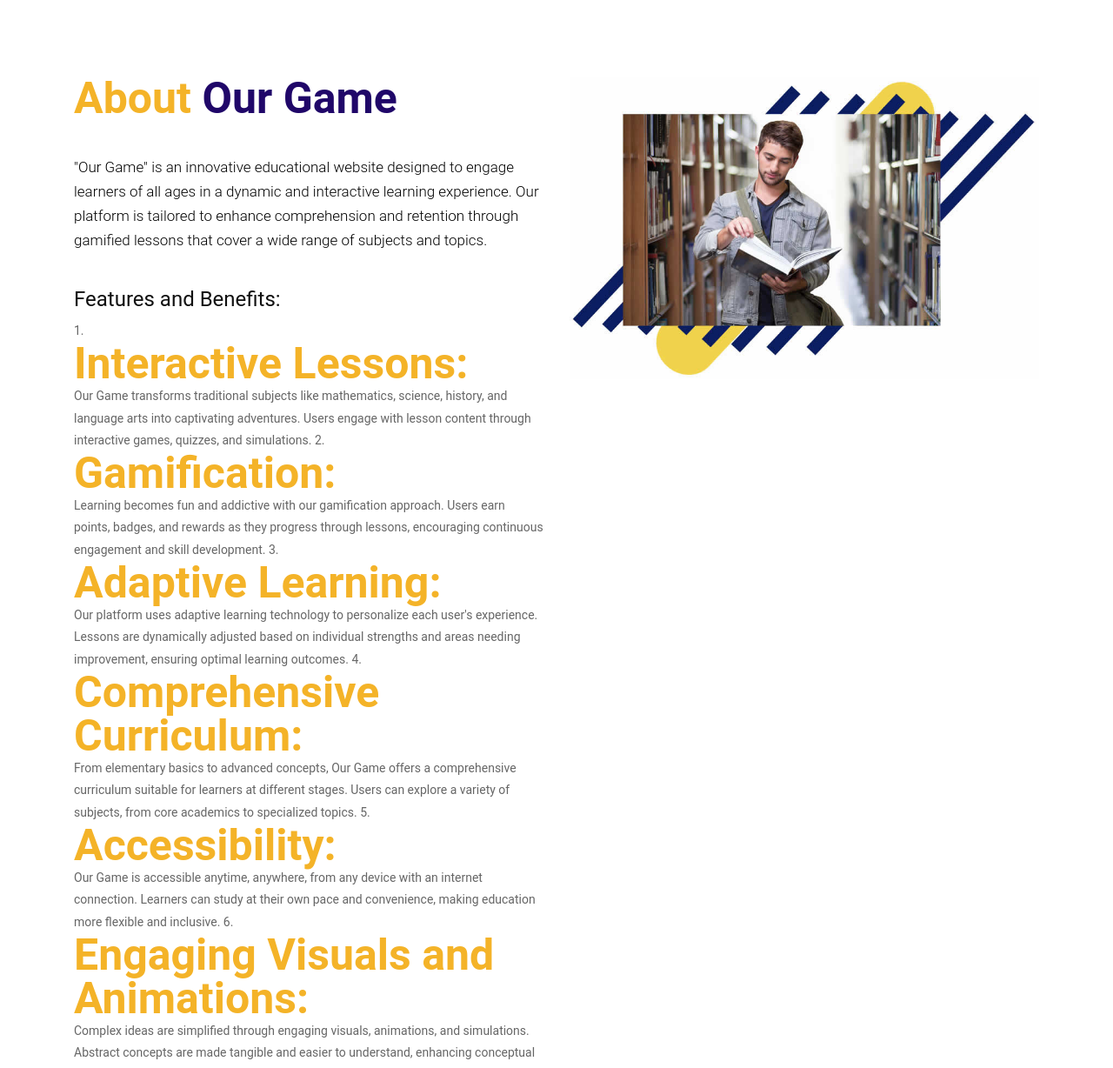
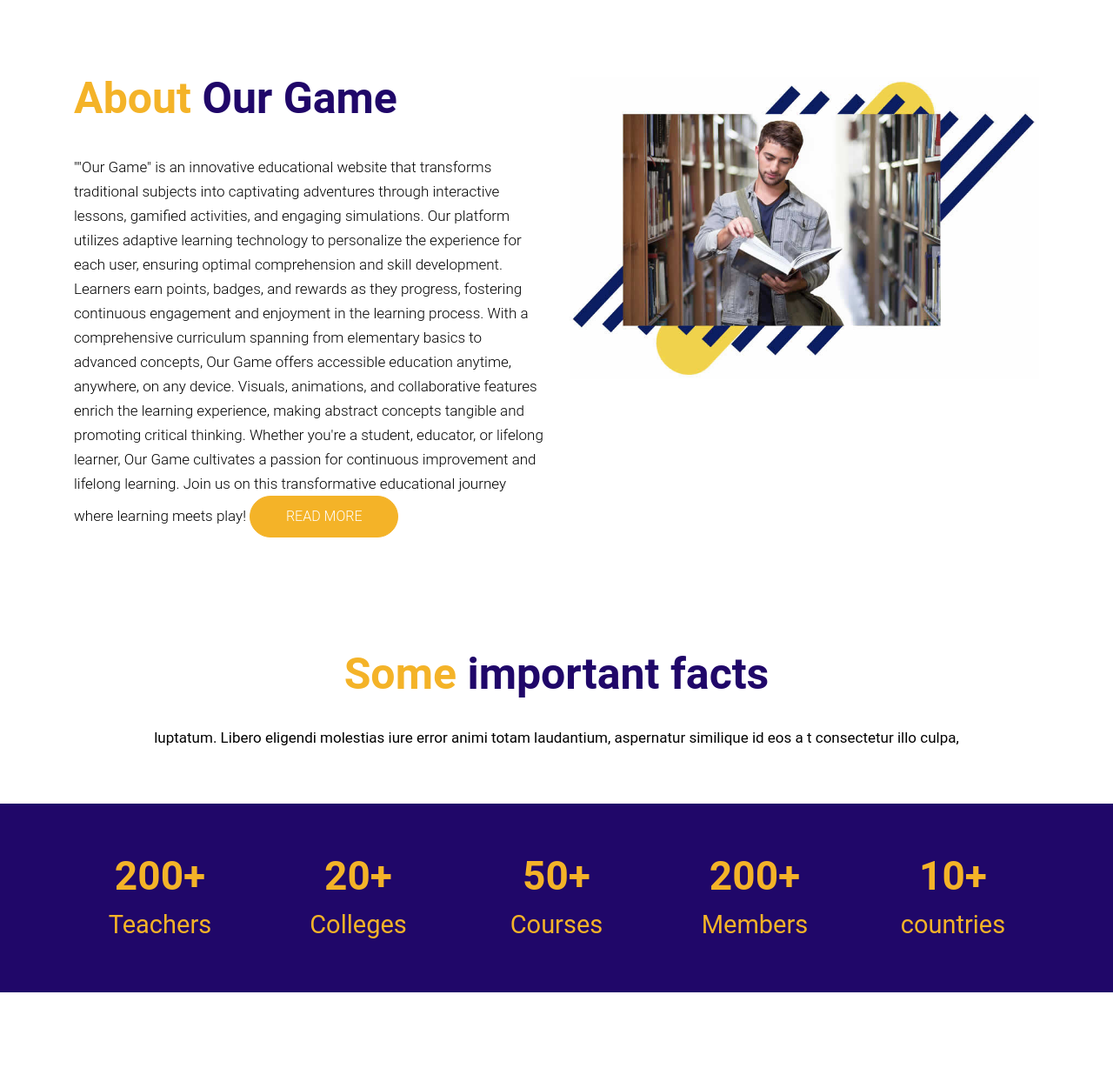
Before and after one commit to MOQA-01/Ipa386, a plain HTML site: page index.html in a window 1280 px wide. Shown: the part 680-1908 px from the top of the page at 87% size. Drawn offline with nearby package versions, Linux system fonts and the light colour scheme; some packages are replaced by stand-ins of ours.

Commit message:
Update index.html

```diff
--- a/index.html
+++ b/index.html
@@ -183,39 +183,7 @@
                 <div class="col-xl-6 col-lg-6 col-md-6 col-sm-12">
                     <div class="about-box">
                         <h2>About <strong class="yellow">Our Game</strong></h2>
-                        <p>"Our Game" is an innovative educational website designed to engage learners of all ages in a dynamic and interactive learning experience. Our platform is tailored to enhance comprehension and retention through gamified lessons that cover a wide range of subjects and topics.
-
-<h1>Features and Benefits:</h1>
-
-1. <h2>Interactive Lessons:</h2> Our Game transforms traditional subjects like mathematics, science, history, and language arts into captivating adventures. Users engage with lesson content through interactive games, quizzes, and simulations.
-
-2. <h2>Gamification:</h2> Learning becomes fun and addictive with our gamification approach. Users earn points, badges, and rewards as they progress through lessons, encouraging continuous engagement and skill development.
-
-3. <h2>Adaptive Learning:</h2> Our platform uses adaptive learning technology to personalize each user's experience. Lessons are dynamically adjusted based on individual strengths and areas needing improvement, ensuring optimal learning outcomes.
-
-4. <h2>Comprehensive Curriculum:</h2> From elementary basics to advanced concepts, Our Game offers a comprehensive curriculum suitable for learners at different stages. Users can explore a variety of subjects, from core academics to specialized topics.
-
-5. <h2>Accessibility:</h2> Our Game is accessible anytime, anywhere, from any device with an internet connection. Learners can study at their own pace and convenience, making education more flexible and inclusive.
-
-6. <h2>Engaging Visuals and Animations:</h2> Complex ideas are simplified through engaging visuals, animations, and simulations. Abstract concepts are made tangible and easier to understand, enhancing conceptual clarity.
-
-7. <h2>Progress Tracking:</h2> Users can monitor their progress and performance through detailed analytics and reports. Parents and educators can also track learners' achievements and offer targeted support.
-
-8. <h2>Community and Collaboration:</h2> Our Game fosters a sense of community among learners. Users can collaborate on projects, share insights, and participate in group challenges, promoting social learning and teamwork.
-
-<h1>Educational Objectives:</h1>
-
-- <h2>Enhanced Learning Outcomes:</h2> Our Game aims to improve academic performance by making learning enjoyable and effective.
-
-- <h2>Critical Thinking and Problem-Solving:</h2> Users develop critical thinking skills through interactive challenges and puzzles.
-
-- <h2>Life-Long Learning:</h2> Our Game instills a passion for learning, encouraging continuous self-improvement beyond the classroom.
-
-<h2>Target Audience:</h2>
-
-Our Game caters to students, educators, and lifelong learners seeking an engaging and effective educational experience. Whether you're a student looking to supplement classroom learning or an adult pursuing self-improvement, Our Game offers a valuable resource for knowledge acquisition and skill development.
-
-Explore Our Game today and embark on a transformative journey where learning meets play!
+                        <p>""Our Game" is an innovative educational website that transforms traditional subjects into captivating adventures through interactive lessons, gamified activities, and engaging simulations. Our platform utilizes adaptive learning technology to personalize the experience for each user, ensuring optimal comprehension and skill development. Learners earn points, badges, and rewards as they progress, fostering continuous engagement and enjoyment in the learning process. With a comprehensive curriculum spanning from elementary basics to advanced concepts, Our Game offers accessible education anytime, anywhere, on any device. Visuals, animations, and collaborative features enrich the learning experience, making abstract concepts tangible and promoting critical thinking. Whether you're a student, educator, or lifelong learner, Our Game cultivates a passion for continuous improvement and lifelong learning. Join us on this transformative educational journey where learning meets play!
                             <a href="Javascript:void(0)">Read more</a>
                     </div>
                 </div>
```
